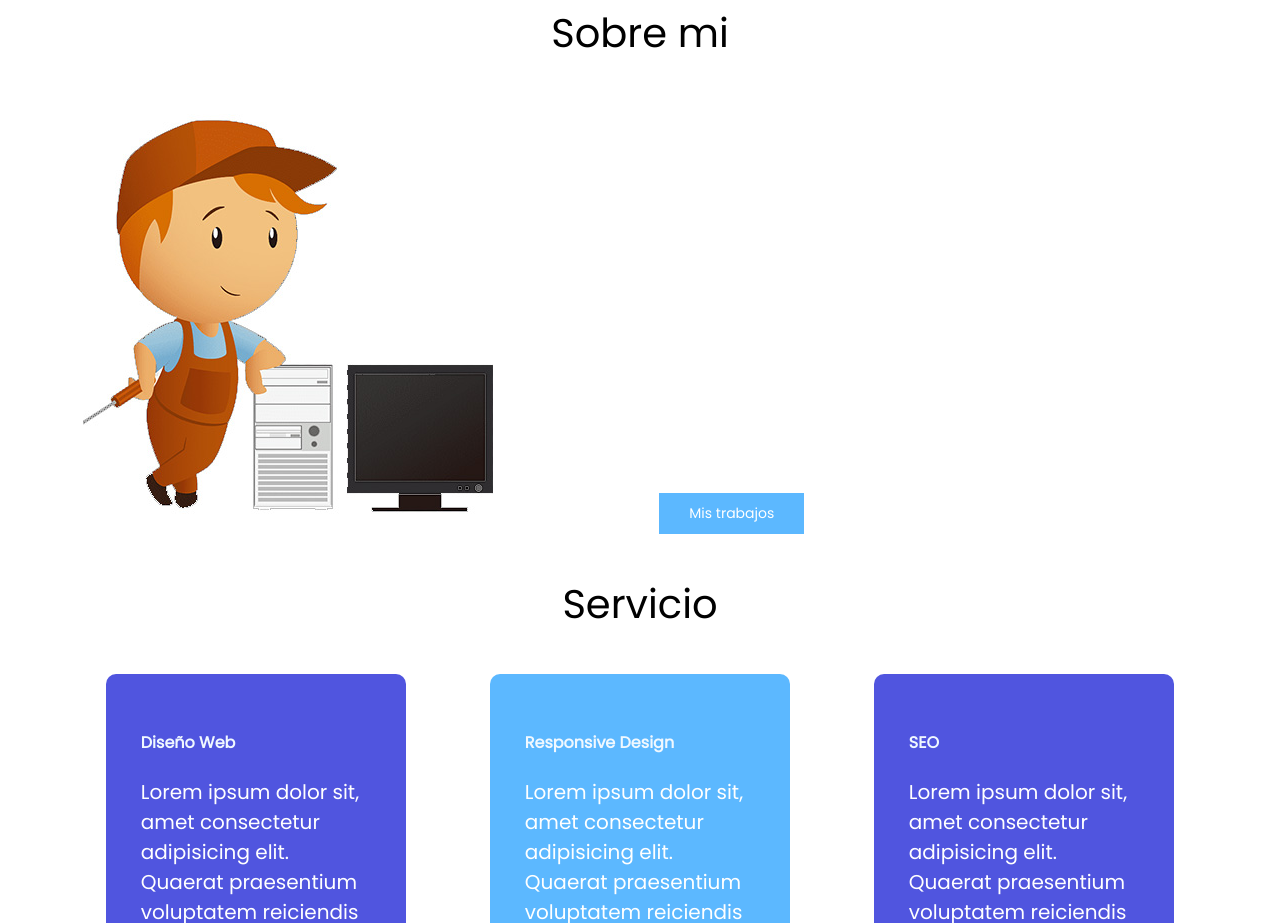
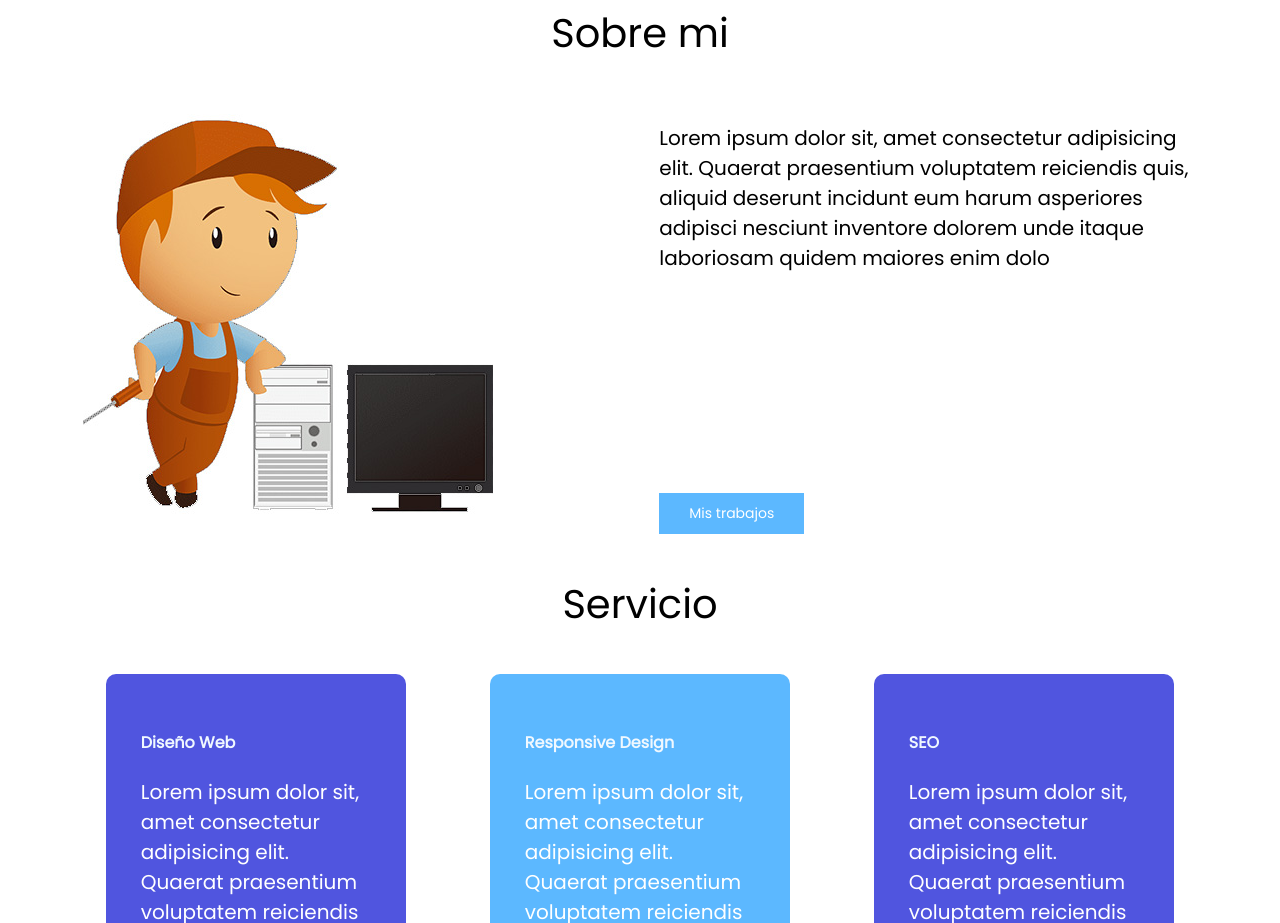
Before and after one commit to LeandroExe/Web-Practica-24, a plain HTML site: page index.html in a window 1280 px wide. Shown: the part 837-1760 px from the top of the page. Drawn offline with Linux system fonts and the light colour scheme.

Commit message:
nueva actualizacion

```diff
--- a/estilos.css
+++ b/estilos.css
@@ -10,7 +10,6 @@
     font-family: 'Poppins', sans-serif;
     margin: 0;
  }
-
 
  p {
     font-size: 20px;
@@ -136,3 +135,8 @@ h3 {
 .servicio img {
     float: right;
 }
+
+
+.parrafo-sobremi {
+    color: black;
+}
--- a/index.html
+++ b/index.html
@@ -48,7 +48,7 @@
             <div class="contenedor-sobremi">
               <img src="/imagenes/yo.jpg" alt="Leandro" title="Leandro">
                 <div class="contenedor-pb">
-                <p> Lorem ipsum dolor sit, amet consectetur adipisicing elit.
+                <p class="parrafo-sobremi"> Lorem ipsum dolor sit, amet consectetur adipisicing elit.
                     Quaerat praesentium voluptatem reiciendis quis,
                     aliquid deserunt incidunt eum harum asperiores
                     adipisci nesciunt inventore dolorem unde itaque laboriosam quidem maiores
```
